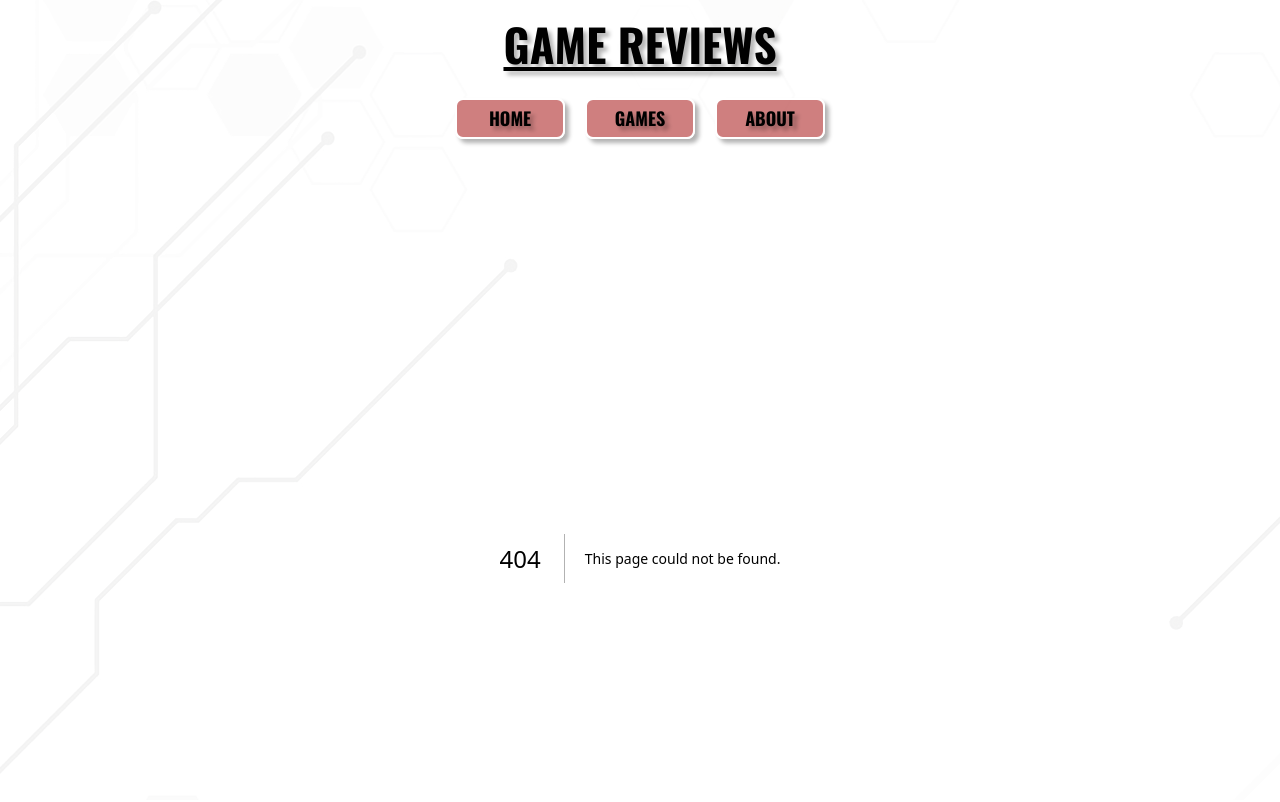
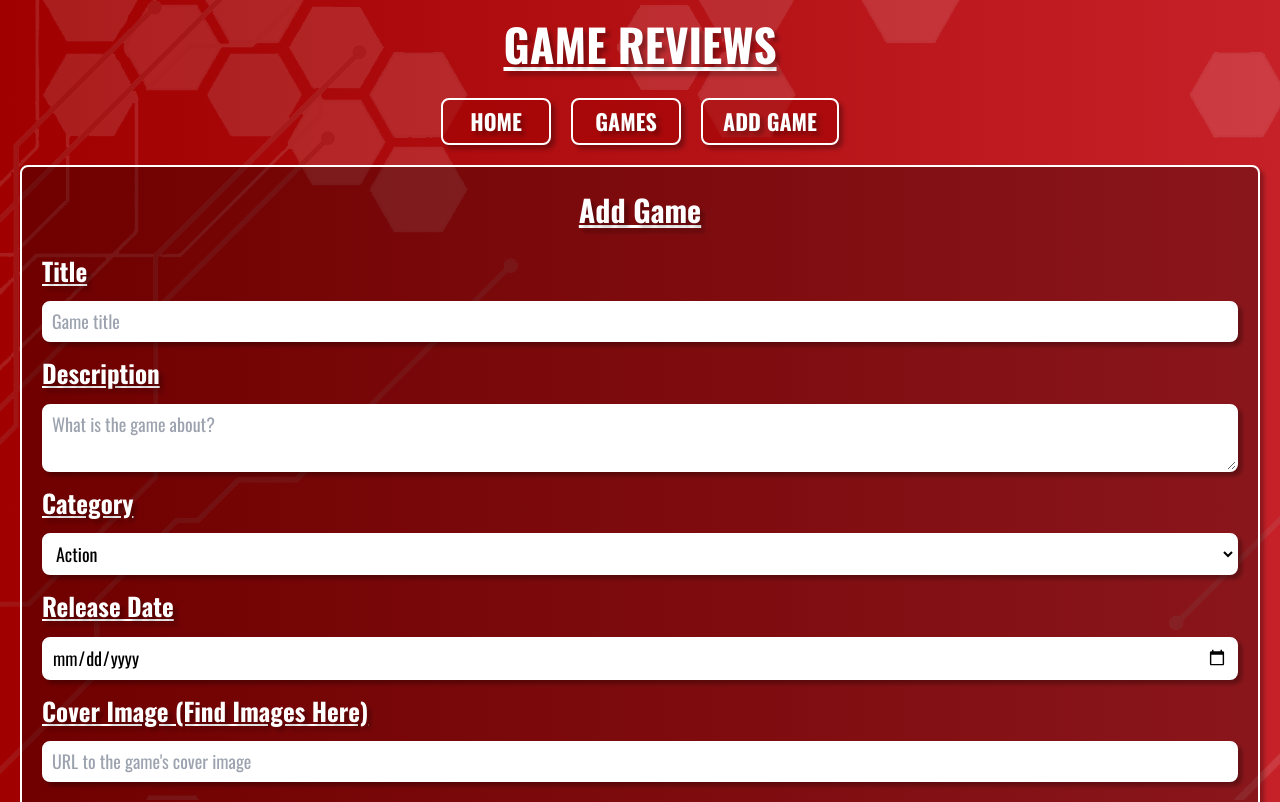
Before and after one commit to Mike7704/game-reviews, a Next.js app: page /addGame in a window 1280 px wide. Before the commit this address had no page. Shown: the top 802 px of the page. Built offline with nearby package versions, Linux system fonts and the light colour scheme.

Commit message:
Added form styling, a new game form and option to delete a review.

```diff
--- a/src/app/about/page.js
+++ /dev/null
@@ -1,7 +0,0 @@
-export default function About() {
-  return (
-    <div className="page-content">
-      <h1 className="heading">About</h1>
-    </div>
-  );
-}
--- /dev/null
+++ b/src/app/addGame/page.js
@@ -0,0 +1,81 @@
+import { sql } from "@vercel/postgres";
+import { redirect } from "next/navigation";
+import { revalidatePath } from "next/cache";
+import formStyles from "@/styles/form.module.css";
+
+export default async function AddGame() {
+  async function handleSaveGame(formData) {
+    // Make sure this is running on the server
+    "use server";
+
+    // Get game data from form
+    const title = formData.get("title");
+    const description = formData.get("description");
+    const release_date = formData.get("release_date");
+    const category = formData.get("category");
+    const cover_image = formData.get("cover_image");
+
+    // Insert new game
+    await sql`INSERT INTO games (title, description, release_date, category, cover_image)
+      VALUES
+      (${title}, ${description}, ${release_date}, ${category}, ${cover_image})
+    `;
+
+    // Revalidate the games page to fetch most recent data
+    revalidatePath(`/games`);
+
+    // Redirect the user to the games page
+    redirect(`/games`);
+  }
+
+  return (
+    <div className="page-content">
+      <h1 className="heading">Add Game</h1>
+      <form action={handleSaveGame} className={formStyles.form_container}>
+        <label className="subheading" htmlFor="title">
+          Title
+        </label>
+        <input id="title" name="title" type="text" placeholder="Game title" required />
+
+        <label className="subheading" htmlFor="description">
+          Description
+        </label>
+        <textarea id="description" name="description" placeholder="What is the game about?" required />
+
+        <label className="subheading" htmlFor="category">
+          Category
+        </label>
+        <select id="category" name="category" required>
+          <option value="Action">Action</option>
+          <option value="Adventure">Adventure</option>
+          <option value="Platformer">Platformer</option>
+          <option value="Puzzle">Puzzle</option>
+          <option value="Racing">Racing</option>
+          <option value="RPG">RPG</option>
+          <option value="Shooter">Shooter</option>
+          <option value="Simulation">Simulation</option>
+          <option value="Sport">Sport</option>
+          <option value="Strategy">Strategy</option>
+        </select>
+
+        <label className="subheading" htmlFor="release_date">
+          Release Date
+        </label>
+        <input id="release_date" name="release_date" type="date" required />
+
+        <label className="subheading" htmlFor="cover_image">
+          Cover Image&nbsp;
+          <a href="https://www.steamgriddb.com/" target="_blank">
+            (Find Images Here)
+          </a>
+        </label>
+        <input id="cover_image" name="cover_image" type="url" placeholder="URL to the game's cover image" required />
+
+        <button className="button" type="submit">
+          Submit
+        </button>
+        {/*<SaveGameButton className="p-3" />*/}
+      </form>
+    </div>
+  );
+}
--- a/src/app/games/[id]/addReview/page.js
+++ b/src/app/games/[id]/addReview/page.js
@@ -2,49 +2,64 @@ import { sql } from "@vercel/postgres";
 import { redirect } from "next/navigation";
 import { revalidatePath } from "next/cache";
 import Link from "next/link";
+import formStyles from "@/styles/form.module.css";
 
-export default async function PostsPage({ params }) {
-  async function handleSavePost(formData) {
-    "use server"; // makes this function run _on the server_, as if by magic API.
-    console.log("Saving post to the database...");
+export default async function AddReview({ params }) {
+  const gameTitle = await sql`
+  SELECT title FROM games WHERE id = ${params.id}
+;`;
 
-    // get the form data from the formData object next provdides
+  async function handleSaveReview(formData) {
+    // Make sure this is running on the server
+    "use server";
+
+    // Get review data from form
     const review = formData.get("review");
     const rating = formData.get("rating");
 
-    // insert the data into postgres
+    // Insert new review
     await sql`INSERT INTO reviews (game_id, review, rating) VALUES (${params.id}, ${review}, ${rating})`;
-    console.log("Post saved!");
 
-    // revalidate the games page, so it fetches the new data
+    // Revalidate the games page to fetch most recent data
     revalidatePath(`/games/${params.id}`);
 
-    // redirect the user to the games page
+    // Redirect the user to the games page
     redirect(`/games/${params.id}`);
   }
 
   return (
     <div className="page-content">
-      <h1 className="heading">Add a new review</h1>
-      <form action={handleSavePost}>
+      <h1 className="heading">{gameTitle.rows[0].title}</h1>
+      <form action={handleSaveReview} className={formStyles.form_container}>
         <label className="subheading" htmlFor="rating">
           Rating
         </label>
-        <input className="text-black" id="rating" name="rating" type="text" />
+        <select id="rating" name="rating" required>
+          <option value="10">10</option>
+          <option value="9">9</option>
+          <option value="8">8</option>
+          <option value="7">7</option>
+          <option value="6">6</option>
+          <option value="5">5</option>
+          <option value="4">4</option>
+          <option value="3">3</option>
+          <option value="2">2</option>
+          <option value="1">1</option>
+        </select>
+
         <label className="subheading" htmlFor="review">
           Review
         </label>
-        <textarea className="text-black" id="review" name="review" />
+        <textarea id="review" name="review" placeholder="Give your review here" required />
+
         <button className="button" type="submit">
           Submit
         </button>
-        {/*<SavePostButton className="p-3" />*/}
+        {/*<SaveReviewButton className="button" />*/}
       </form>
-      <div className="pt-3">
-        <Link className="button" href={`/games/${params.id}`}>
-          Back
-        </Link>
-      </div>
+      <Link className="button" href={`/games/${params.id}`}>
+        Back
+      </Link>
     </div>
   );
 }
--- a/src/app/games/[id]/page.js
+++ b/src/app/games/[id]/page.js
@@ -2,20 +2,34 @@ import { sql } from "@vercel/postgres";
 import Link from "next/link";
 import Image from "next/image";
 import gamesStyles from "@/styles/games.module.css";
+import DeleteReviewButton from "@/components/DeleteReviewButton";
 
 export default async function Reviews({ params }) {
   const game = await sql`
-      SELECT * FROM games WHERE id = ${params.id}
-      ;`;
+    SELECT * FROM games WHERE id = ${params.id}
+  ;`;
 
   const reviews = await sql`
-  SELECT * FROM reviews WHERE game_id = ${params.id}
+    SELECT * FROM reviews WHERE game_id = ${params.id}
   ;`;
 
   let averageRating = await sql`
-  SELECT ROUND(AVG(rating), 1) AS average_rating FROM reviews WHERE game_id = ${params.id}
+    SELECT ROUND(AVG(rating), 1) AS average_rating FROM reviews WHERE game_id = ${params.id}
   ;`;
 
+  // Check if game with given ID exists
+  if (game.rows[0] === null || game.rows[0] === undefined) {
+    return (
+      <div className="page-content">
+        <h1 className="heading">Game Not Found</h1>
+        <Link className="button" href={`/games`}>
+          Back
+        </Link>
+      </div>
+    );
+  }
+
+  // Check if there are any reviews to display an average
   if (averageRating.rows[0].average_rating === null) {
     averageRating = "No reviews available";
   } else {
@@ -50,6 +64,7 @@ export default async function Reviews({ params }) {
               <li>{review.review}</li>
               <li>Rating: {review.rating} / 10</li>
               <li>{review.created_at.toLocaleString("en-GB")}</li>
+              <DeleteReviewButton reviewID={review.id} />
             </div>
           ))
         )}
--- a/src/app/page.js
+++ b/src/app/page.js
@@ -2,7 +2,8 @@ export default function Home() {
   return (
     <div className="page-content">
       <h1 className="heading">Home</h1>
-      <p>Use the nav bar to view our list of games and reviews.</p>
+      <p>Welcome to Game Reviews.</p>
+      <p>Use the nav bar to browse our list of games and reviews.</p>
     </div>
   );
 }
--- /dev/null
+++ b/src/components/DeleteReviewButton.jsx
@@ -0,0 +1,10 @@
+"use client";
+import { handleReviewDelete } from "@/utils/utils";
+
+export default function DeleteReviewButton({ reviewID }) {
+  return (
+    <button className="button" onClick={() => handleReviewDelete(reviewID)}>
+      Delete
+    </button>
+  );
+}
--- a/src/components/NavBar.jsx
+++ b/src/components/NavBar.jsx
@@ -11,8 +11,8 @@ export default function NavBar() {
         <Link className="button" href="/games">
           Games
         </Link>
-        <Link className="button" href="/about">
-          About
+        <Link className="button" href="/addGame">
+          Add Game
         </Link>
       </nav>
     </div>
--- /dev/null
+++ b/src/styles/form.module.css
@@ -0,0 +1,10 @@
+.form_container {
+  display: flex;
+  flex-direction: column;
+  flex: 1;
+  justify-content: space-evenly;
+  gap: 12px;
+  width: 100%;
+  padding-left: 20px;
+  padding-right: 20px;
+}
--- a/src/styles/globals.css
+++ b/src/styles/globals.css
@@ -76,7 +76,7 @@ body {
   border-radius: 8px;
   box-shadow: 4px 4px 4px rgba(0, 0, 0, 0.3);
   text-align: center;
-  font-size: 18px;
+  font-size: 22px;
   font-weight: 700;
   text-transform: uppercase;
   text-shadow: 4px 4px 4px rgba(0, 0, 0, 0.3);
@@ -92,6 +92,22 @@ body {
 
 p,
 li {
-  font-size: 18px;
+  font-size: 22px;
   text-shadow: 4px 4px 4px rgba(0, 0, 0, 0.3);
 }
+
+input,
+textarea,
+select {
+  font-size: 18px;
+  background-color: white;
+  border: 2px solid white;
+  border-radius: 8px;
+  box-shadow: 4px 4px 4px rgba(0, 0, 0, 0.3);
+  color: black;
+  padding: 5px 8px 5px 8px;
+}
+
+select:hover {
+  cursor: pointer;
+}
--- /dev/null
+++ b/src/utils/utils.js
@@ -0,0 +1,25 @@
+"use server";
+import { sql } from "@vercel/postgres";
+import { revalidatePath } from "next/cache";
+
+export async function handleReviewDelete(id) {
+  await sql`DELETE FROM reviews WHERE id=${id}`;
+  revalidatePath("/games");
+}
+/*
+export async function handleUpdate(values, id) {
+    // values should be a string like `column1 = value` ect.
+    await sql`UPDATE books SET ${values} WHERE id=${id}`
+    revalidatePath(`/books/${id}`)
+}
+
+
+function generateUpdateString(formData) {
+
+}
+
+
+export async function getGenres() {
+    const genres = (await sql`SELECT * from genres`).rows
+    return genres
+}*/
```
Also changed, not shown: src/styles/games.module.css (+8 -0 lines).
